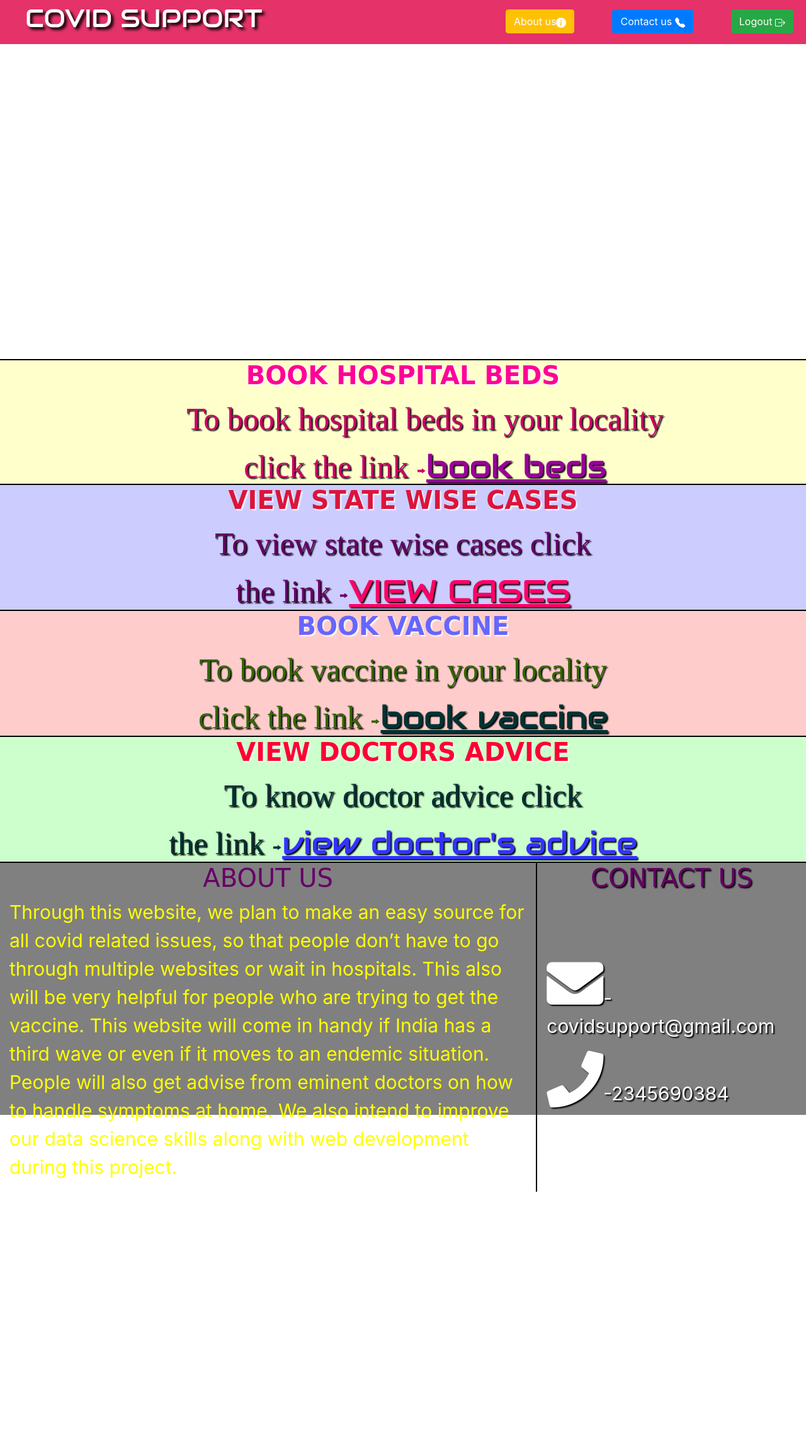
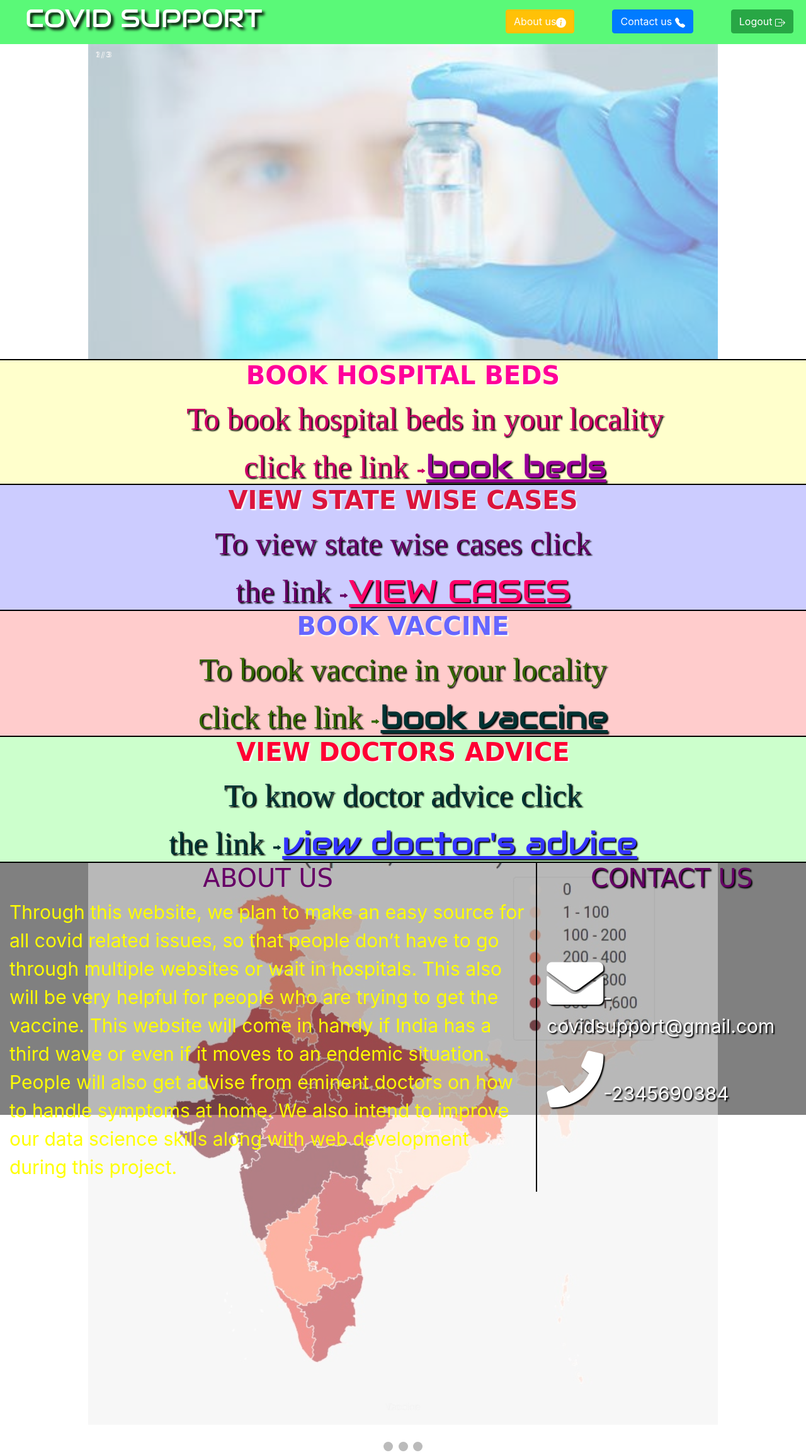
Before and after one commit to anushkaDev9/CovidSupport, a PHP site: page /Login.php in a window 1280 px wide. Shown: the whole page at 63% size. Before the commit the page ends 1892 px from the top, so only its background shows below. Run offline with PHP 8.4, Linux system fonts and the light colour scheme; data comes from the database, SQL or seed files in the repository; data that the repository does not hold is empty; some web fonts are replaced.

Commit message:
Update Login.php

```diff
--- a/Login.php
+++ b/Login.php
@@ -528,7 +528,39 @@ input[type=text]{
 
 
         <div class="section">
+            <div class="section">
+            <div class="slideshow-container">
 
+<div class="mySlides fade">
+  <div class="numbertext">1 / 3</div>
+  <img src="vaccine.jpg" style="width:100%">
+  <div class="text">Vaccine</div>
+</div>
+
+<div class="mySlides fade">
+  <div class="numbertext">2 / 3</div>
+  <img src="doctor.jpg" style="width:100%">
+  <div class="text">Doctor</div>
+</div>
+
+<div class="mySlides fade">
+  <div class="numbertext">3 / 3</div>
+  <img src="state1.jpg" style="width:100%">
+  <div class="text">State</div>
+</div>
+
+<a class="prev" onclick="plusSlides(-1)">&#10094;</a>
+<a class="next" onclick="plusSlides(1)">&#10095;</a>
+
+</div>
+<br>
+
+<div style="text-align:center">
+  <span class="dot" onclick="currentSlide(1)"></span>
+  <span class="dot" onclick="currentSlide(2)"></span>
+  <span class="dot" onclick="currentSlide(3)"></span>
+</div>
+        </div>
         </div>
 
          <div class="article">
```
